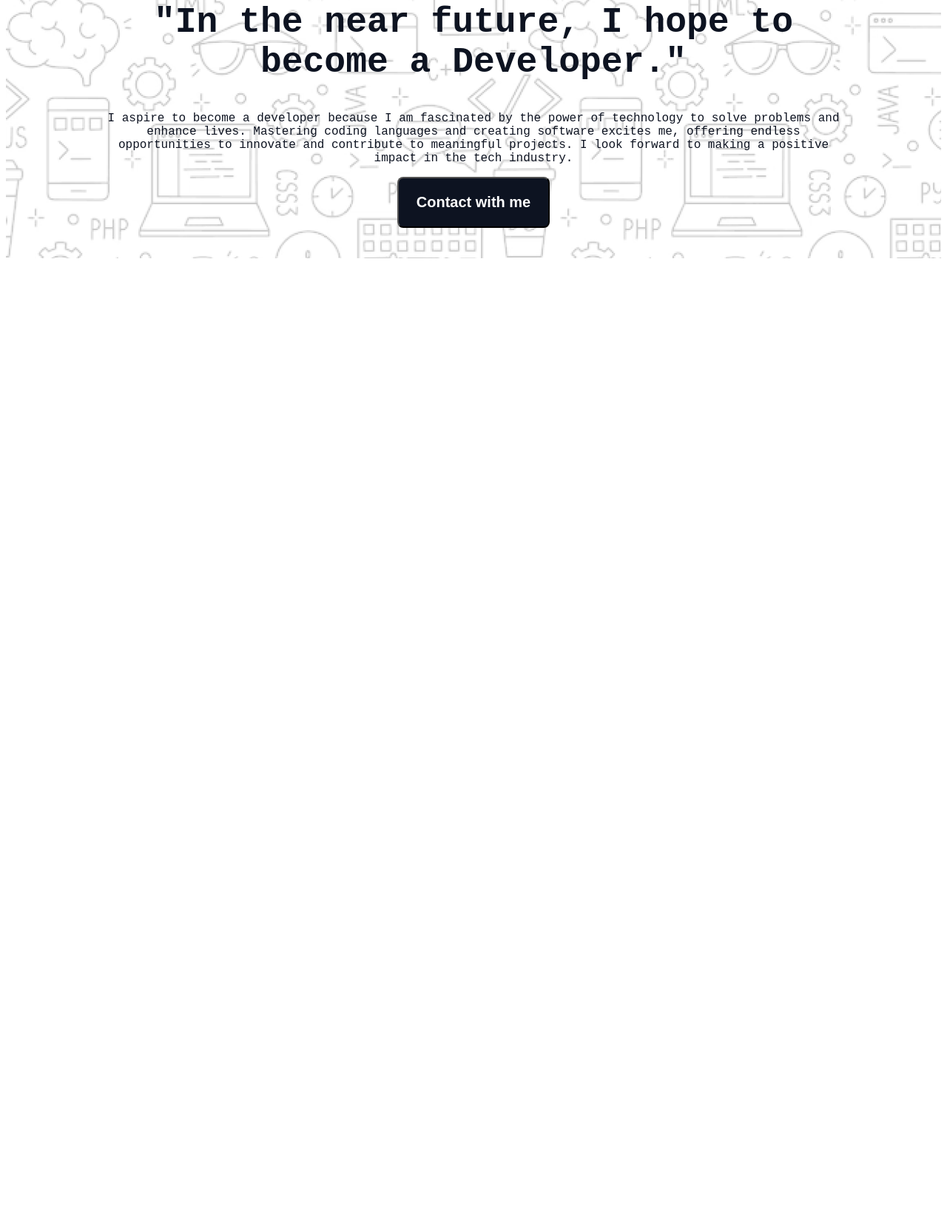
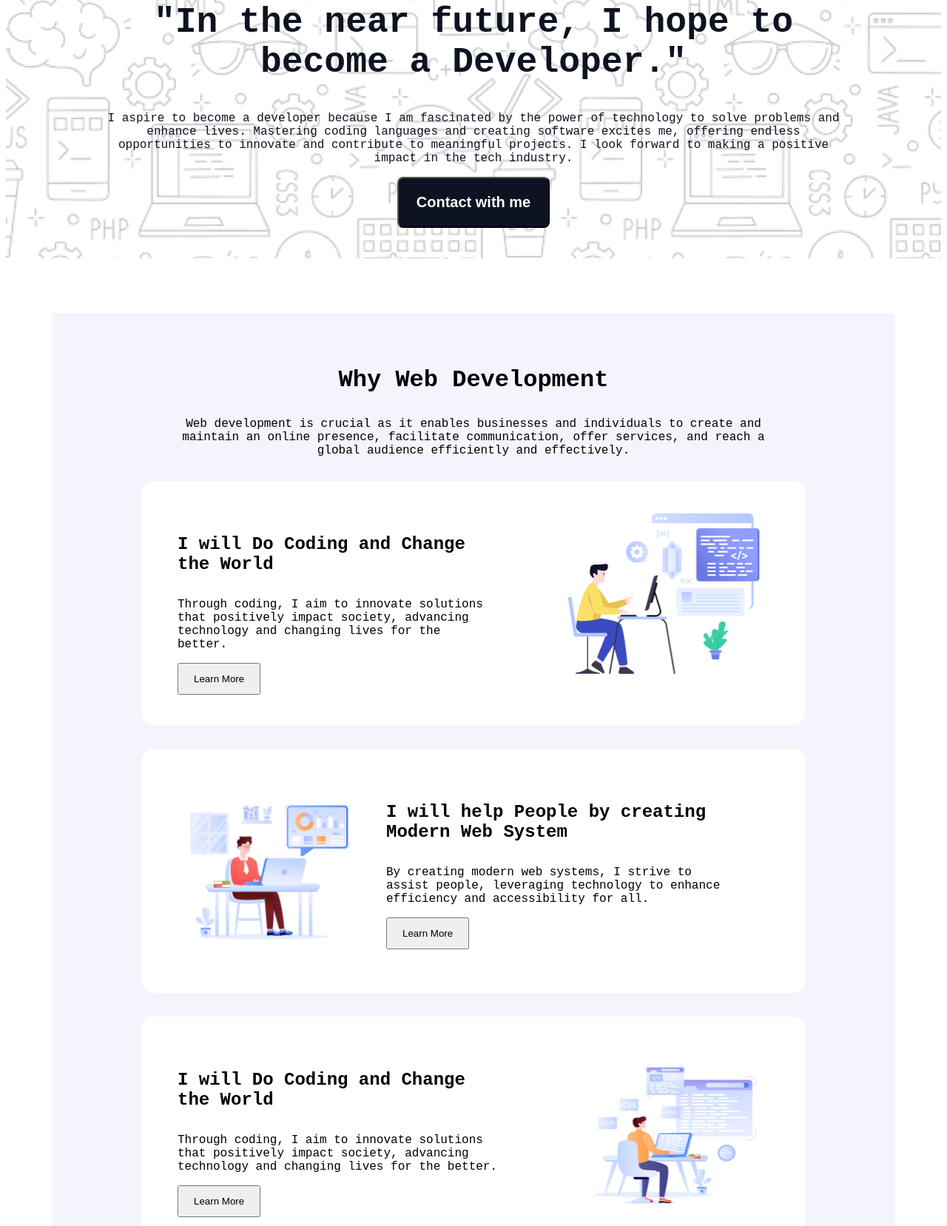
Before and after one commit to MHNayem79/First-Assignment, a plain HTML site: page index.html in a window 1280 px wide. Shown: the part 311-1968 px from the top of the page at 74% size. Before the commit the page ends 800 px from the top, so only its background shows below. Drawn offline with Linux system fonts and the light colour scheme; a web font is replaced by a local one.

Commit message:
added main section

```diff
--- a/index.html
+++ b/index.html
@@ -24,6 +24,45 @@
 
     </header>
     <main>
+        <section class="section">
+            <section class="section-container">
+                <div class="section-header">
+                    <h3 class="section-title">Why Web Development</h3>
+                <p class="section-description">Web development is crucial as it enables businesses and individuals to create and maintain an online presence, facilitate communication, offer services, and reach a global audience efficiently and effectively.
+                </p>
+                </div>
+
+                <div class="section-1">
+                    <div class="section-1-container">
+                        <h4 class="section-1-title">I will Do Coding and Change the World</h4>
+                    <p class="section-1-description section-description">Through coding, I aim to innovate solutions that positively impact society, advancing technology and changing lives for the better.</p>
+                    <button class="btn-2">Learn More</button>
+                    </div>
+
+                    <img class="section-1-pic" src="assets/Layer_1.png" alt="">
+
+                </div>
+                <div class="section-2">
+                    <img class="image-2" src="assets/Group 3.png" alt="">
+                    <div class="section-1-container">
+                        <h4 class="section-1-title">I will help People by creating Modern Web System</h4>
+                    <p class="section-1-description section-description">By creating modern web systems, I strive to assist people, leveraging technology to enhance efficiency and accessibility for all.</p>
+                    <button class="btn-2">Learn More</button>
+                    </div>
+
+                </div>
+                <div class="section-3">
+                    <div class="section-1-container">
+                        <h4 class="section-1-title">I will Do Coding and Change the World</h4>
+                    <p class="section-1-description section-description">Through coding, I aim to innovate solutions that positively impact society, advancing technology and changing lives for the better.</p>
+                    <button class="btn-2">Learn More</button>
+                    </div>
+
+                    <img class="section-1-pic" src="assets/Group 4.png" alt="">
+
+                </div>
+            </section>
+        </section>
 
     </main>
     <footer>
--- a/style/style.css
+++ b/style/style.css
@@ -48,3 +48,100 @@
     font-size: 20px;
     font-weight: 600;
 }
+
+/* section style */
+.section{
+    width: 1140px;
+    height: 1393px;
+    text-align: center;
+    margin-top: 74px;
+    margin-bottom: 80px;
+    background-color: #f4f5fc;
+    display: block;
+    margin-left: auto;
+    margin-right: auto;
+}
+.section-container{
+    width: 946px;
+    height: 1233px;
+    background-color: #f4f5fc;
+    padding-top: 40px;
+    display: block;
+    margin-right: auto;
+    margin-left: auto;
+    align-items: center;
+
+.section-header{
+    width: 801px;
+    display: block;
+    margin-left: auto;
+    margin-right: auto;
+    padding-top: 0px;
+}
+.section-1{
+    width: 800px;
+    height: 250px;
+    background-color: rgba(255, 255, 255, 1);
+    gap: 98px;
+    padding: 40px 48px;
+    margin-top: 32px;
+    text-align: left;
+    display: block;
+    margin-right: auto;
+    margin-left: auto;
+    display: flex;
+    border-radius: 16px;
+}
+.section-2{
+    width: 800px;
+    height: 250px;
+    background-color: rgba(255, 255, 255, 1);
+    padding: 40px 48px;
+    margin-top: 32px;
+    text-align: left;
+    display: block;
+    margin-right: auto;
+    margin-left: auto;
+    display: flex;
+    gap: 32px;
+    border-radius: 16px;
+}
+.section-3{
+    width: 800px;
+    height: 250px;
+    background-color: rgba(255, 255, 255, 1);
+    gap: 98px;
+    padding: 40px 48px;
+    margin-top: 32px;
+    text-align: left;
+    display: block;
+    margin-right: auto;
+    margin-left: auto;
+    display: flex;
+    border-radius: 16px;
+}
+.section-1-container{
+    height: 219px;
+    width: 477px;
+
+}
+.section-title{
+    font-size: 32px;
+    font-weight: 900;
+}
+section-description{
+    font-size: 16px;
+}
+.section-1-title{
+    font-size: 24px;
+    font-weight: bold;
+}
+.section-1-pic{
+    width: 274px;
+    height: 240px;
+}
+.btn-2{
+    padding: 12px 20px;
+}
+.image-2{
+}
```
